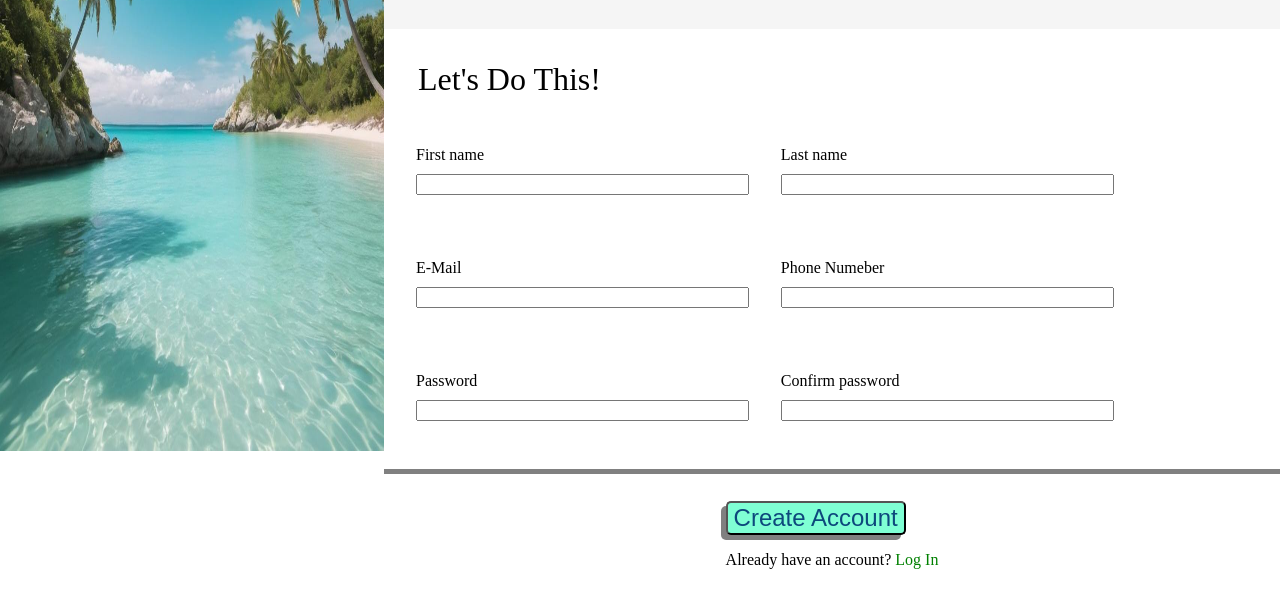
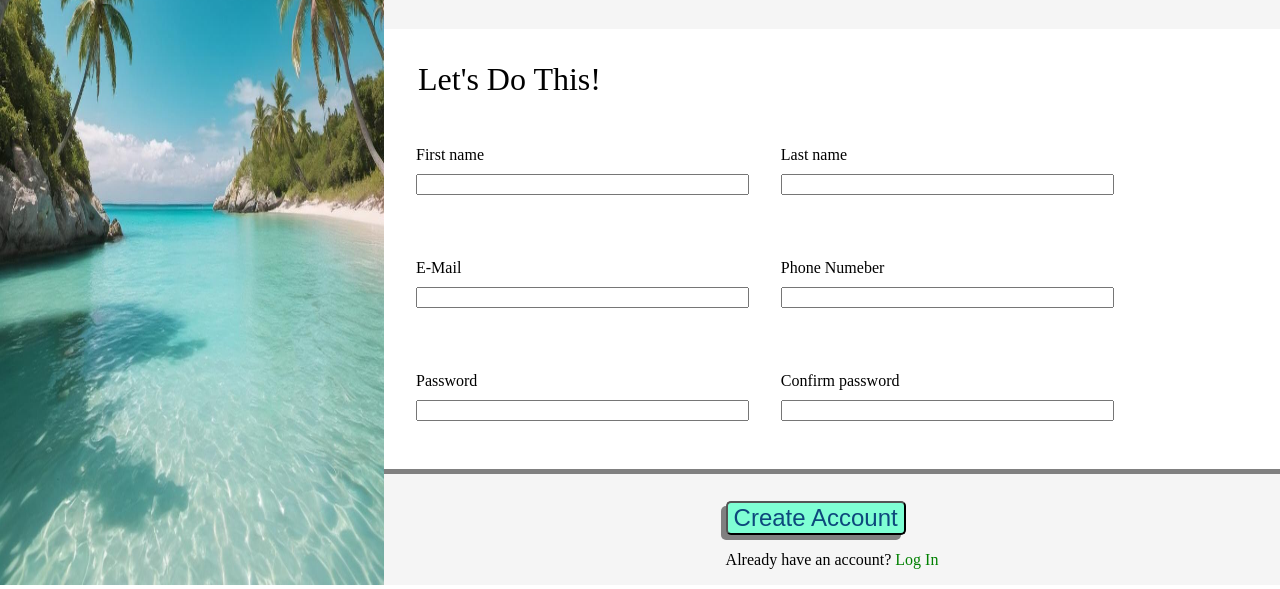
Before and after one commit to srinjoy-2005/project-sign-up-form, a plain HTML site: page index.html in a window 1280 px wide. Shown: the part 349-938 px from the top of the page. Drawn offline with Linux system fonts and the light colour scheme.

Commit message:
ui changes

```diff
--- a/style.css
+++ b/style.css
@@ -1,5 +1,5 @@
 body{
-    height:100vh;
+    /* height:10vh; */
     margin:0;
     padding:0;
     display: flex;
@@ -13,13 +13,13 @@ div.content{
     background-color: whitesmoke;
     width: 100%;
     height: 100%;
-    padding: opx;
+    padding: 0px;
     gap:2rem;
 }
 
 img{
     width: 30vw;
-    height: 100vh;
+    height: -webkit-fill-available;
 }
 
 .hero-text{
```
